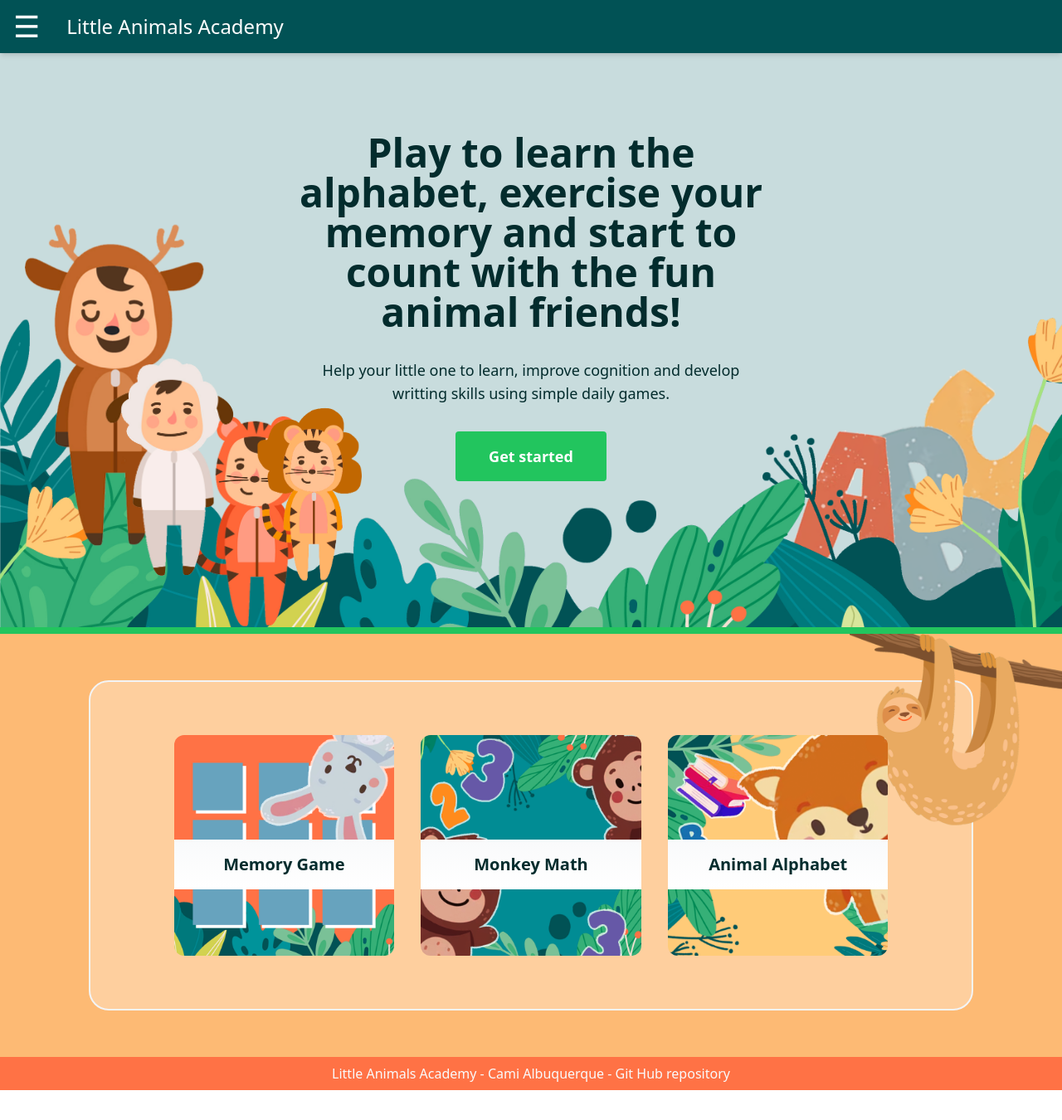
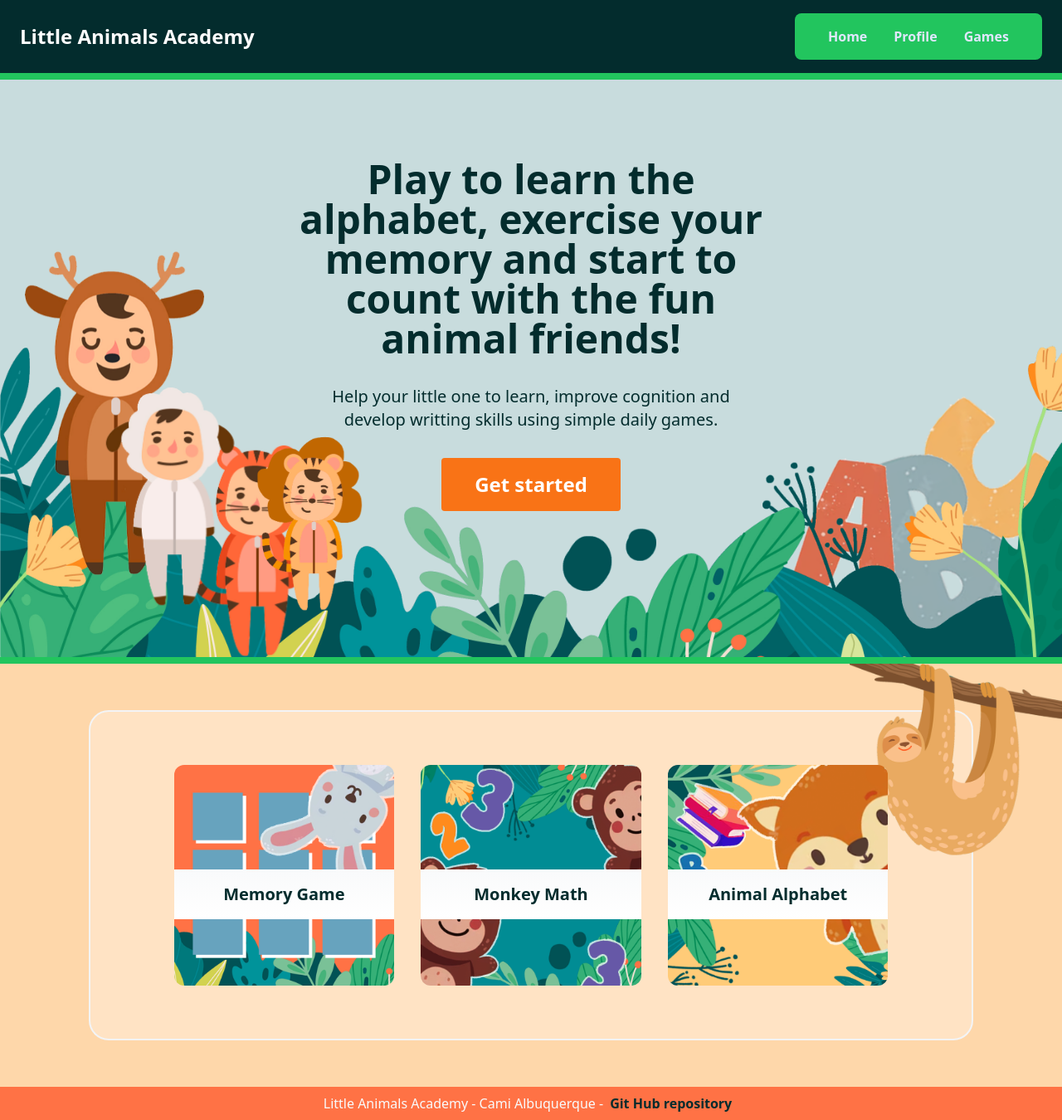
Before and after one commit to camialbuq/Little-Animals-Academy-client-side, a React (Vite) app: page / in a window 1280 px wide. Shown: the whole page at 83% size. Before the commit the page ends 1314 px from the top, so only its background shows below. Built offline with nearby package versions, Linux system fonts and the light colour scheme.

Commit message:
navbar updated and small frontent changes footer and home

```diff
--- a/src/App.jsx
+++ b/src/App.jsx
@@ -18,7 +18,7 @@ function App() {
     const [isSidebarOpen, setIsSidebarOpen] = useState(false)
 
     return (
-        <div className="App relative z-20 pt-16">
+        <div className="App relative z-20">
             <Navbar toggleSidebar={() => setIsSidebarOpen(!isSidebarOpen)} />
             {isSidebarOpen && <Sidebar />}
             <div
--- a/src/components/Footer.jsx
+++ b/src/components/Footer.jsx
@@ -1,9 +1,18 @@
 import React from "react"
+import { Link } from "react-router-dom"
 
 function Footer() {
     return (
-        <div className="bg-customOrange bottom-0 flex w-full items-center justify-center py-2 text-center text-base text-gray-50">
-            Little Animals Academy - Cami Albuquerque - Git Hub repository
+        <div className="bottom-0 flex w-full items-center justify-center bg-customOrange py-2 text-center text-base text-gray-50">
+            Little Animals Academy - Cami Albuquerque -{" "}
+            <span>
+                <Link
+                    to="https://github.com/camialbuq/LAA-client-side"
+                    className="mx-2 font-bold text-customDarkGreen hover:-translate-y-3 hover:rotate-3 hover:scale-110"
+                >
+                    Git Hub repository
+                </Link>
+            </span>
         </div>
     )
 }
--- a/src/components/GamesOverview.jsx
+++ b/src/components/GamesOverview.jsx
@@ -6,7 +6,7 @@ import gameCardAlphabet from "../assets/gameCardAlphabet.png"
 
 function GamesOverview() {
     return (
-        <div className="relative flex w-full flex-wrap items-center justify-center bg-orange-300">
+        <div className="relative flex w-full flex-wrap items-center justify-center bg-orange-200">
             <img src={lazy} className="absolute right-0 top-0 w-1/5" />
             <div className="CardsContainer mx-auto my-14 flex w-5/6 justify-center rounded-3xl border-2 border-gray-100 bg-white bg-opacity-30 py-16">
                 <div className="Card relative mx-4 w-1/4 origin-bottom transform overflow-hidden rounded-xl object-cover duration-500 hover:-translate-y-2 hover:rotate-3 hover:scale-110">
@@ -23,7 +23,7 @@ function GamesOverview() {
                             />
 
                             <div className="absolute bottom-20 left-0 right-0 flex items-center justify-center bg-gradient-to-b from-gray-50 to-white p-4 text-white">
-                                <h2 className="self-center text-xl font-semibold text-customDarkGreen">
+                                <h2 className="self-center text-xl font-bold text-customDarkGreen">
                                     Memory Game
                                 </h2>
                             </div>
@@ -44,7 +44,7 @@ function GamesOverview() {
                             />
 
                             <div className="absolute bottom-20 left-0 right-0 flex items-center justify-center bg-gradient-to-b from-gray-50 to-white p-4 text-white">
-                                <h2 className="self-center text-xl font-semibold text-customDarkGreen">
+                                <h2 className="self-center text-xl font-bold text-customDarkGreen">
                                     Monkey Math
                                 </h2>
                             </div>
@@ -65,7 +65,7 @@ function GamesOverview() {
                             />
 
                             <div className="absolute bottom-20 left-0 right-0 flex items-center justify-center bg-gradient-to-b from-gray-50 to-white p-4 text-white">
-                                <h2 className="self-center text-xl font-semibold text-customDarkGreen">
+                                <h2 className="self-center text-xl font-bold text-customDarkGreen">
                                     Animal Alphabet
                                 </h2>
                             </div>
--- a/src/components/Navbar.jsx
+++ b/src/components/Navbar.jsx
@@ -1,40 +1,55 @@
 import React from "react"
-import { useNavigate } from "react-router-dom"
+import { useContext } from "react"
+import { AuthContext } from "../context/auth.context"
+import { Link } from "react-router-dom"
 
-function Navbar({ toggleSidebar }) {
-    const navigate = useNavigate()
+function Navbar() {
+    const { isLoggedIn } = useContext(AuthContext)
+
+    const handleLogout = () => {
+        localStorage.removeItem("authToken")
+        navigate("/")
+    }
 
     return (
-        <nav className="fixed left-0 top-0 z-50 w-full bg-customGreen text-white shadow-md">
-            <div className="flex h-16 w-full justify-between px-4">
-                {/* Left flex container for burger icon and text */}
-                <div className="flex w-full items-center space-x-4">
-                    <button
-                        className=" flex items-center py-1 text-4xl"
-                        onClick={toggleSidebar}
-                    >
-                        ☰
-                    </button>
-
-                    <button
-                        className="flex items-center px-4 text-2xl text-white"
-                        onClick={() => navigate("/")}
-                    >
-                        {" "}
+        <div className="navbar">
+            <header className="mx-auto flex max-w-full flex-col items-center justify-between bg-customDarkGreen px-2 py-4 md:flex-row md:px-6">
+                <Link to="/" className="active z-10">
+                    <h1 className="text-2xl font-extrabold text-white active:text-customGreen">
                         Little Animals Academy
-                    </button>
-                    {/* <img
-                        className="ml-4 h-12 w-auto"
-                        src={logo}
-                        alt="abclogo"
-                    /> */}
-                </div>
-                {/* Center flex container for logo */}
-                {/* <div className="flex w-1">
-          <img src={logo} alt="Logo" className="h-8 w-auto" />
-        </div> */}
-            </div>
-        </nav>
+                    </h1>
+                </Link>
+                <nav className="z-10">
+                    <ul className="flex flex-row items-center rounded-lg bg-green-500 px-6 py-4 text-indigo-100">
+                        <li className="mx-4 hover:-translate-y-2 hover:rotate-3 hover:scale-110">
+                            <Link to="/" className="font-bold">
+                                Home
+                            </Link>
+                        </li>
+                        <li className="mx-4 hover:-translate-y-2 hover:-rotate-3 hover:scale-110">
+                            <Link to="/profile" className="font-bold">
+                                Profile
+                            </Link>
+                        </li>
+                        <li className="mx-4 hover:-translate-y-2 hover:rotate-3 hover:scale-110">
+                            <Link to="/games" className="font-bold">
+                                Games
+                            </Link>
+                        </li>
+                        {isLoggedIn && (
+                            <li className="hover:-rotate-4 mx-4 hover:-translate-y-2 hover:scale-110">
+                                <button
+                                    onClick={handleLogout}
+                                    className="text-lg hover:animate-bounce hover:underline hover:decoration-blue-700 hover:underline-offset-4 active:underline active:decoration-blue-600  active:underline-offset-4"
+                                >
+                                    Logout
+                                </button>
+                            </li>
+                        )}
+                    </ul>
+                </nav>
+            </header>
+        </div>
     )
 }
 
--- a/src/pages/Games.jsx
+++ b/src/pages/Games.jsx
@@ -1,7 +1,13 @@
-import React from "react";
+import React from "react"
+import GamesOverview from "../components/GamesOverview"
 
 function Games() {
-  return <div>Games List</div>;
+    return (
+        <div>
+            <h1>Games List</h1>
+            <GamesOverview />
+        </div>
+    )
 }
 
-export default Games;
+export default Games
--- a/src/pages/Home.jsx
+++ b/src/pages/Home.jsx
@@ -16,7 +16,7 @@ function Home({ signUp, login }) {
     return (
         <div className="HomeContent">
             <section
-                className="HeroBanner border-box relative border-b-8 border-b-green-500 bg-cover bg-center dark:bg-gray-100"
+                className="HeroBanner border-box relative border-y-8 border-y-green-500 bg-cover bg-center dark:bg-gray-100"
                 style={{ backgroundImage: `url(${backgroundImage})` }}
             >
                 <div className="container mx-auto flex h-full flex-col items-center overflow-hidden px-4 pt-10 text-center md:px-10 md:pb-36 md:pt-24 lg:px-20 xl:max-w-3xl">
@@ -28,14 +28,14 @@ function Home({ signUp, login }) {
                         </span>
                         {""} with the fun animal friends!
                     </h1>
-                    <p className="z-50 mb-8 mt-8 px-8 text-lg text-customDarkGreen">
+                    <p className="z-50 mb-8 mt-8 px-8 text-lg text-customDarkGreen lg:text-xl">
                         Help your little one to learn, improve cognition and
                         develop writting skills using simple daily games.
                     </p>
                     <div className="flex flex-col flex-wrap justify-center">
                         <button
                             onClick={() => navigate("/signup")}
-                            className="mb-8 rounded bg-green-500 px-10 py-4 text-lg font-semibold text-white"
+                            className="mb-8 rounded bg-orange-500 px-10 py-4 text-lg font-semibold text-white hover:-translate-y-3 hover:rotate-3 hover:scale-110 lg:text-2xl"
                         >
                             Get started
                         </button>
```
